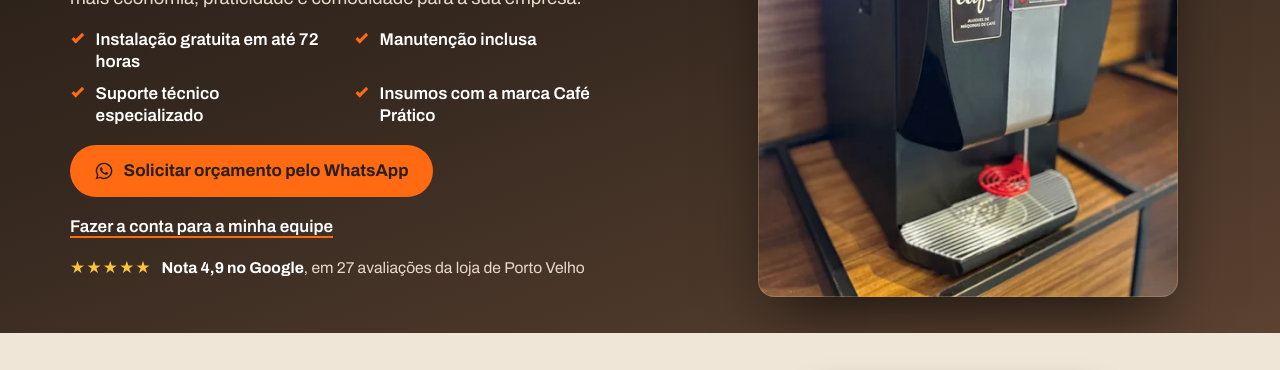
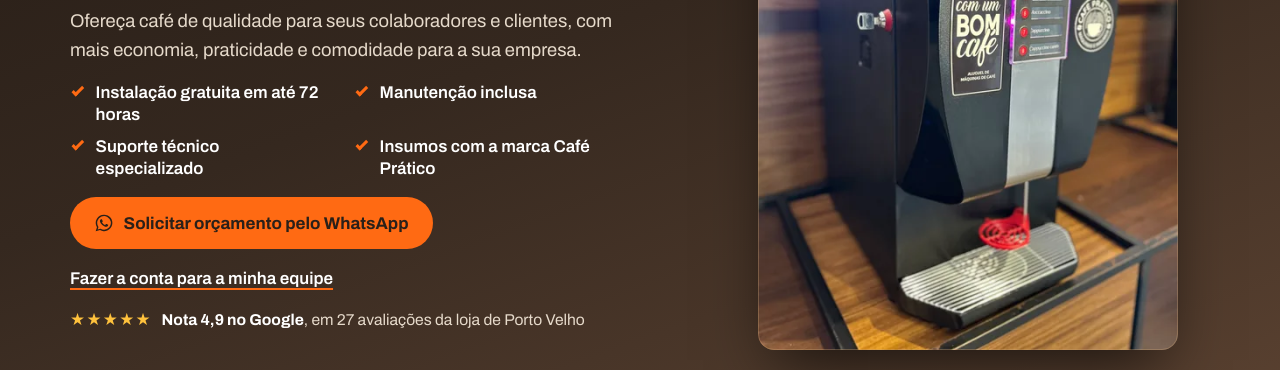
Before and after one commit to zamirrodrigues-coder/cafepratico-lp-preview, a plain HTML site: page rondonia/v6/index.html in a window 1280 px wide. Shown: the part 362-732 px from the top of the page. Drawn offline with Linux system fonts and the light colour scheme.

Commit message:
previa: Rondonia v6, abertura ocupa a tela inteira no notebook
Ao abrir a pagina no notebook a primeira dobra termina no pe da tela,
sem metade do titulo da secao seguinte a mostra.

Co-Authored-By: Claude Opus 5.5 <noreply@anthropic.com>

```diff
--- a/rondonia/v6/index.html
+++ b/rondonia/v6/index.html
@@ -455,7 +455,7 @@ input[type=range]{width:100%;height:2.5rem;margin:0;background:transparent;accen
   .chamada{margin-top:1.4rem}
 
   /* abertura: título, cidades, vantagens, botão e a foto inteira na primeira tela */
-  .abertura{padding:clamp(1rem,3.5vh,2.75rem) 0 clamp(1.25rem,4.5vh,3.25rem)}
+  .abertura{padding:clamp(1rem,3.5vh,2.75rem) 0 clamp(1.25rem,4.5vh,3.25rem);min-height:calc(100vh - var(--altura-topo,4.45rem));display:flex;align-items:center}
   .topo__barra{padding:.6rem 0}
   .abertura h1{font-size:clamp(2.3rem,min(4.4vw,7.4vh),4.3rem);max-width:22ch}
   .local{margin-top:.7rem}
```
